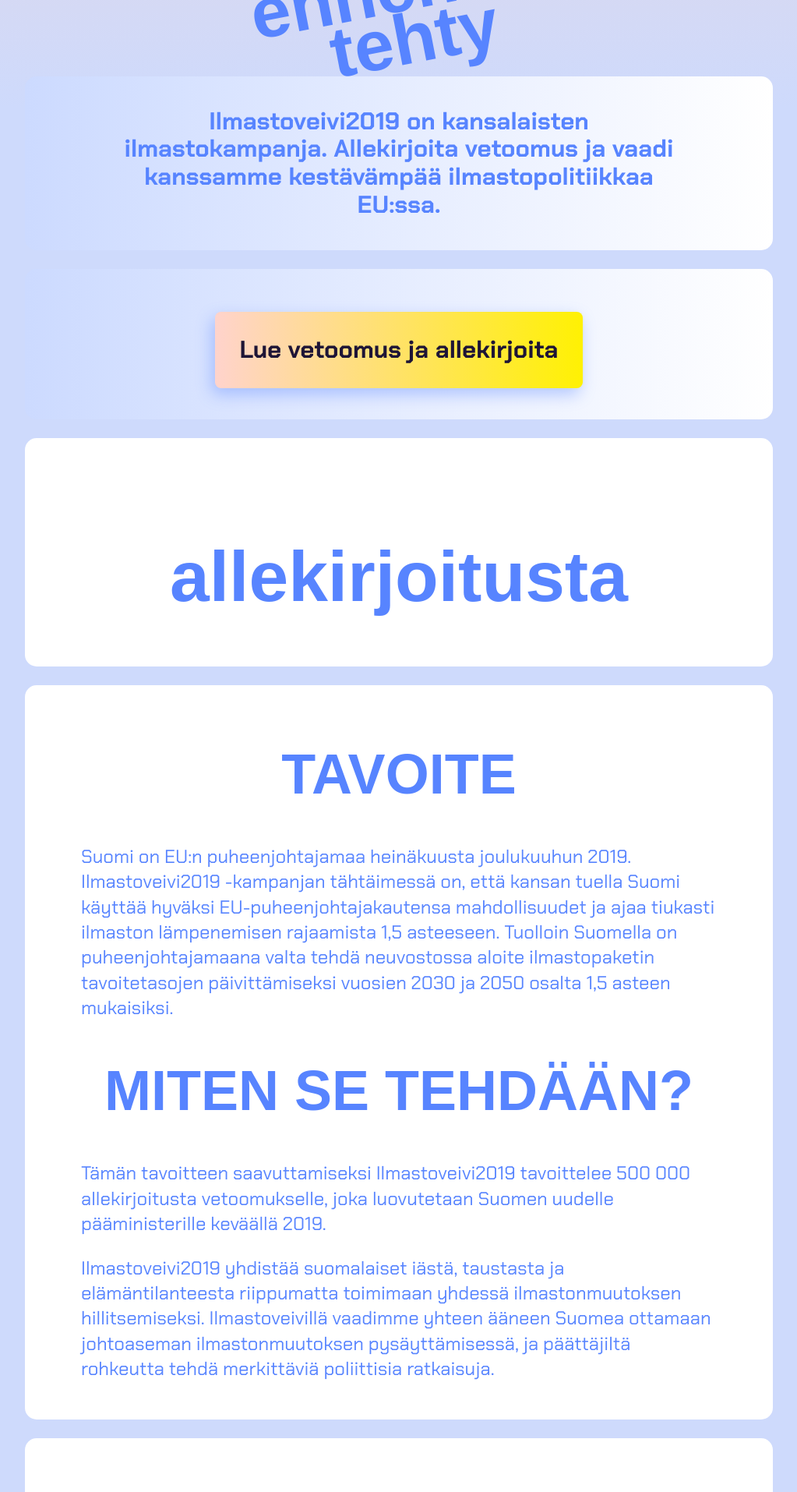
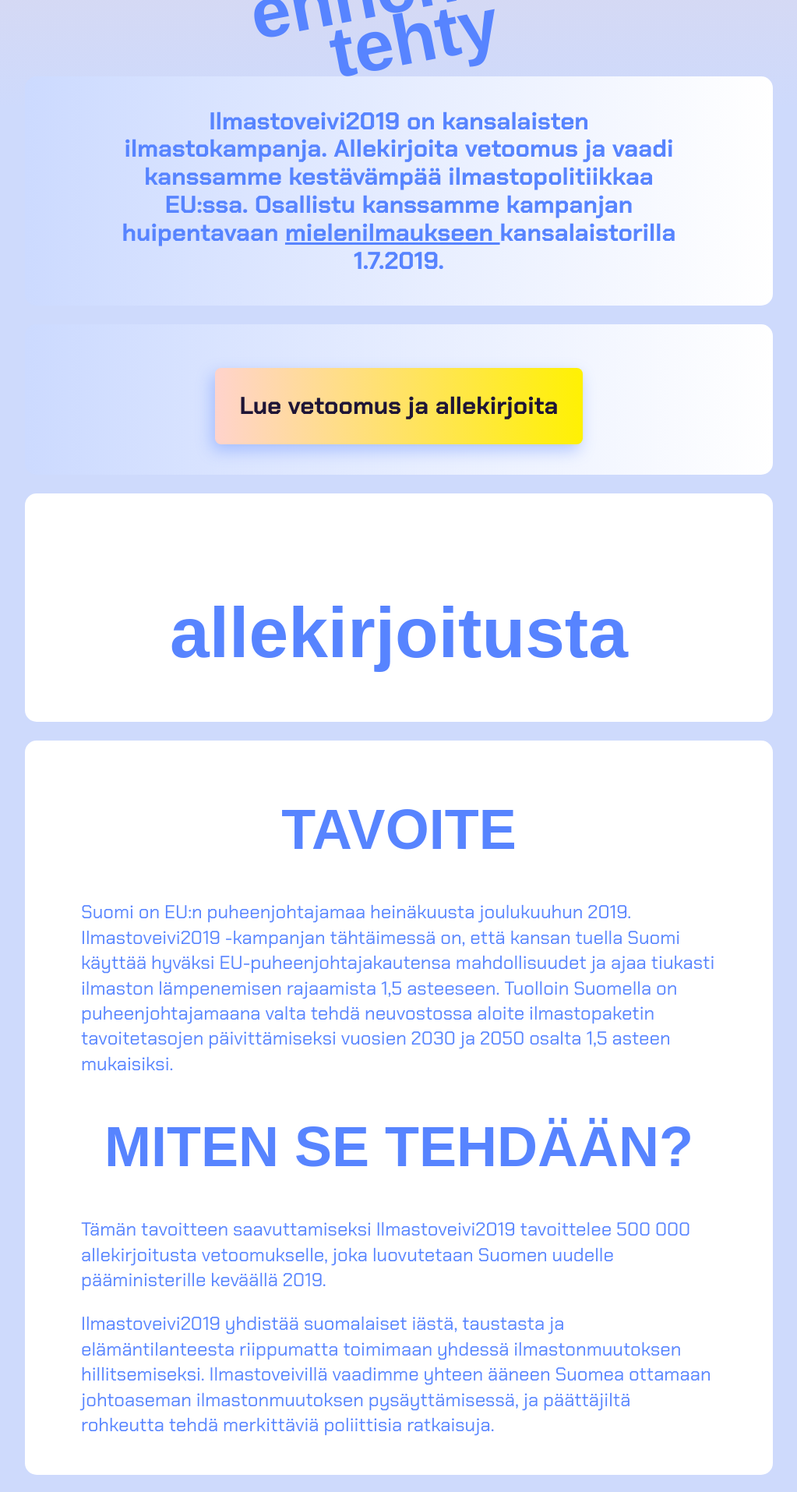
Before and after one commit to ilmastoveivi/ilmastoveivi.github.io, a Jekyll site: the page built from index.md, in a window 1280 px wide. Shown: the part 712-2626 px from the top of the page at 78% size, without its empty margins (128-1151 px from the left). Built offline with Jekyll 4.4.1, drawn with Linux system fonts in a browser that asks for light colours; nearby versions of some CDN libraries; some web fonts are replaced.

Commit message:
Add event invitation to front page

```diff
--- a/_sass/main.scss
+++ b/_sass/main.scss
@@ -324,6 +324,11 @@ p {
 #intro {
   margin-top: 0;
   animation-delay: 0.5s;
+  a {
+    background-color: transparent;
+    text-decoration: underline;
+    color: $color-text;
+  }
 }
 
 #front-main, #act, #sign {
--- a/index.md
+++ b/index.md
@@ -6,7 +6,7 @@ order: 1
 title: Allekirjoita vetoomus kestävämmän ilmastopolitiikan puolesta
 slogan: Ollaan me ihmeitä ennenkin tehty
 description: Ilmastoveivillä kampeamme Suomen ilmastoasioiden kansainväliseen kärkeen. Kiekko on jo liikkeellä, ratkaisun paikka on nyt.
-intro: Ilmastoveivi2019 on kansalaisten ilmastokampanja. Allekirjoita vetoomus ja vaadi kanssamme kestävämpää ilmastopolitiikkaa EU:ssa.
+intro: "Ilmastoveivi2019 on kansalaisten ilmastokampanja. Allekirjoita vetoomus ja vaadi kanssamme kestävämpää ilmastopolitiikkaa EU:ssa. Osallistu kanssamme kampanjan huipentavaan <a href='https://www.facebook.com/events/2428456950555465/'> mielenilmaukseen </a> kansalaistorilla 1.7.2019."
 act-title: Näin vaikutat
 act-text1: Allekirjoittamalla luot joukkovoiman
 act-text2: …jolla kannustetaan poliitikkoja
```
